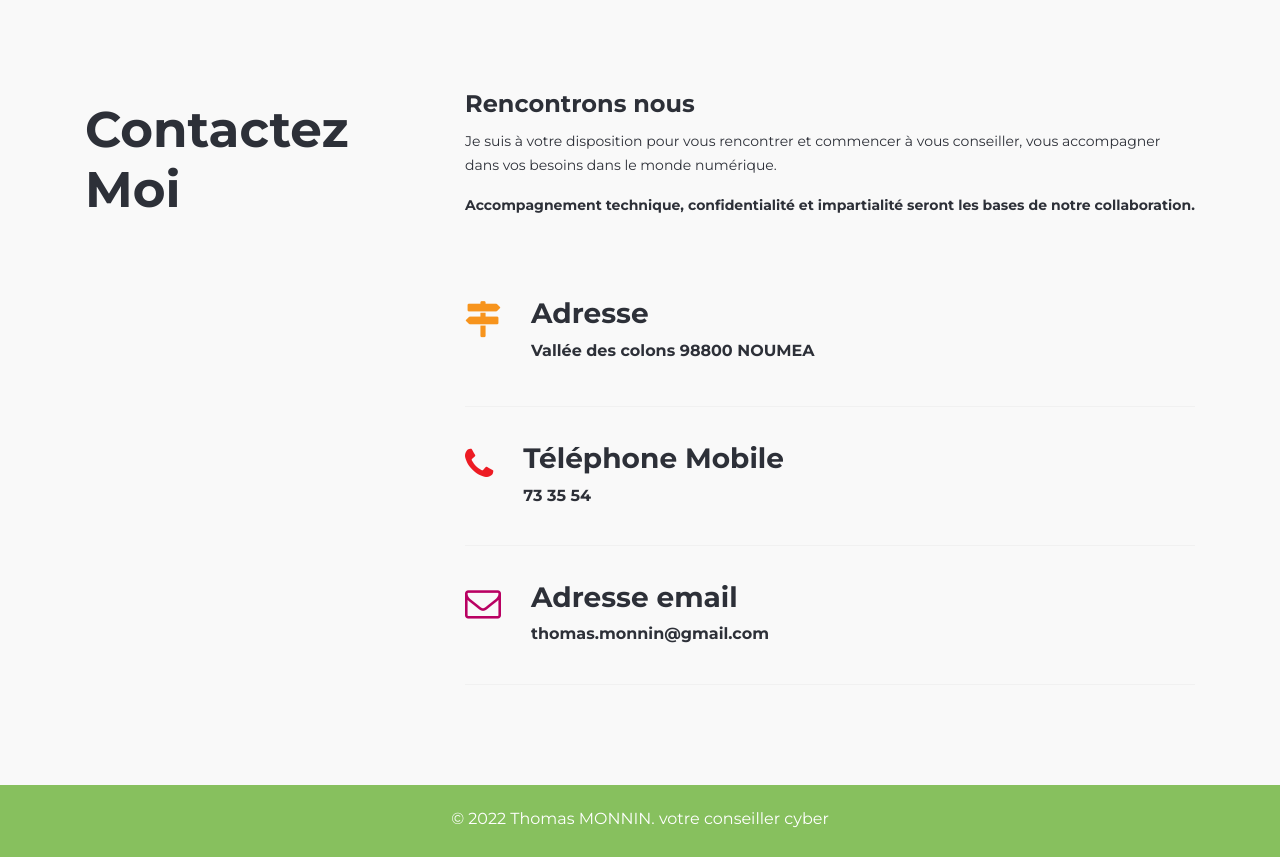
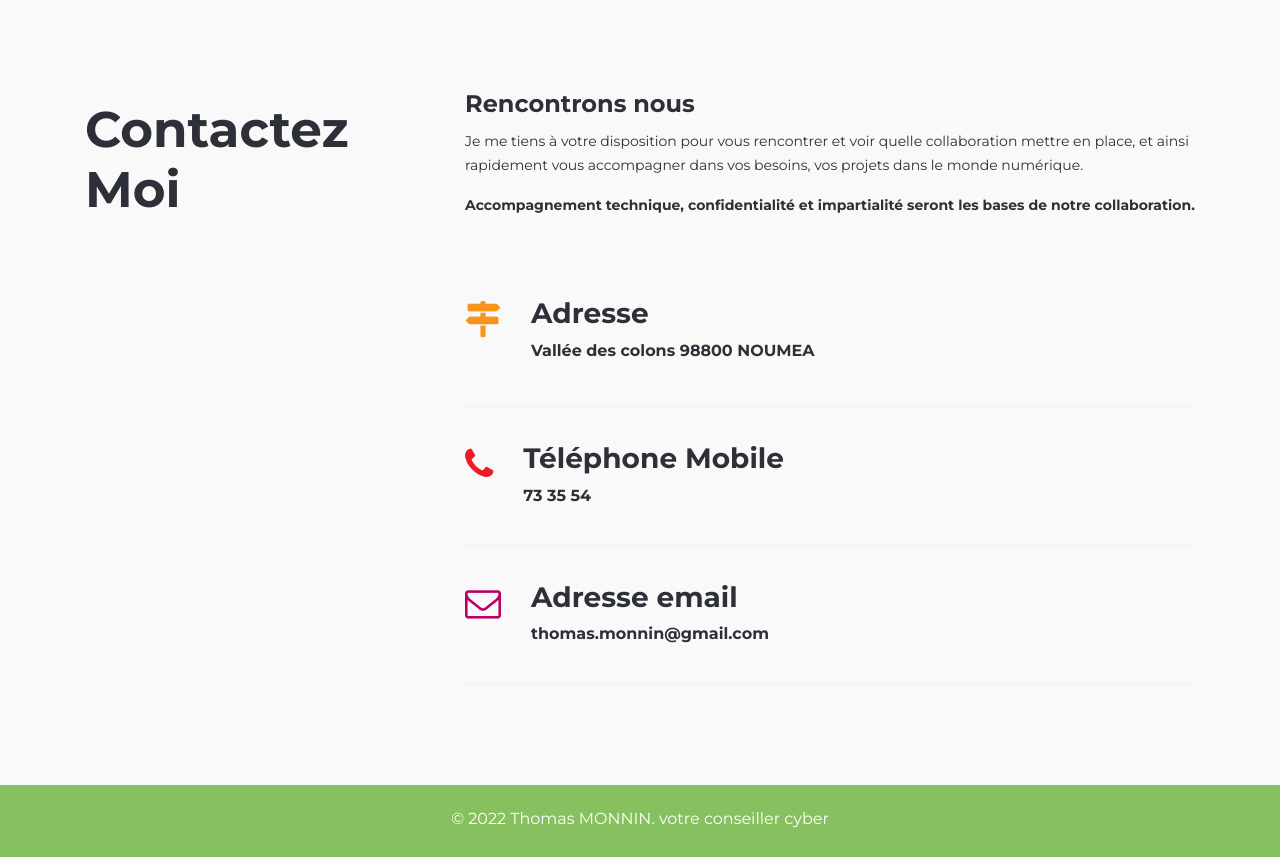
Before and after one commit to ThomasCyber988/ThomasCyber988, a plain HTML site: page index.html in a window 1280 px wide. Shown: the part 5420-6277 px from the top of the page. Drawn offline with Linux system fonts and the light colour scheme; a script that the page names is missing.

Commit message:
Update index.html

```diff
--- a/index.html
+++ b/index.html
@@ -347,7 +347,7 @@
                             <div class="section-content">
                                 <div class="text-info">
                                     <h4>Rencontrons nous</h4>
-                                    <p>Je suis à votre disposition pour vous rencontrer et commencer à vous conseiller, vous accompagner dans vos besoins dans le monde numérique.</p>
+                                    <p>Je me tiens à votre disposition pour vous rencontrer et voir quelle collaboration mettre en place, et ainsi rapidement vous accompagner dans vos besoins, vos projets dans le monde numérique.</p>
                                     <p><b>Accompagnement technique, confidentialité et impartialité seront les bases de notre collaboration.</b></p>
                                 </div>
                                 <div class="address">
```
